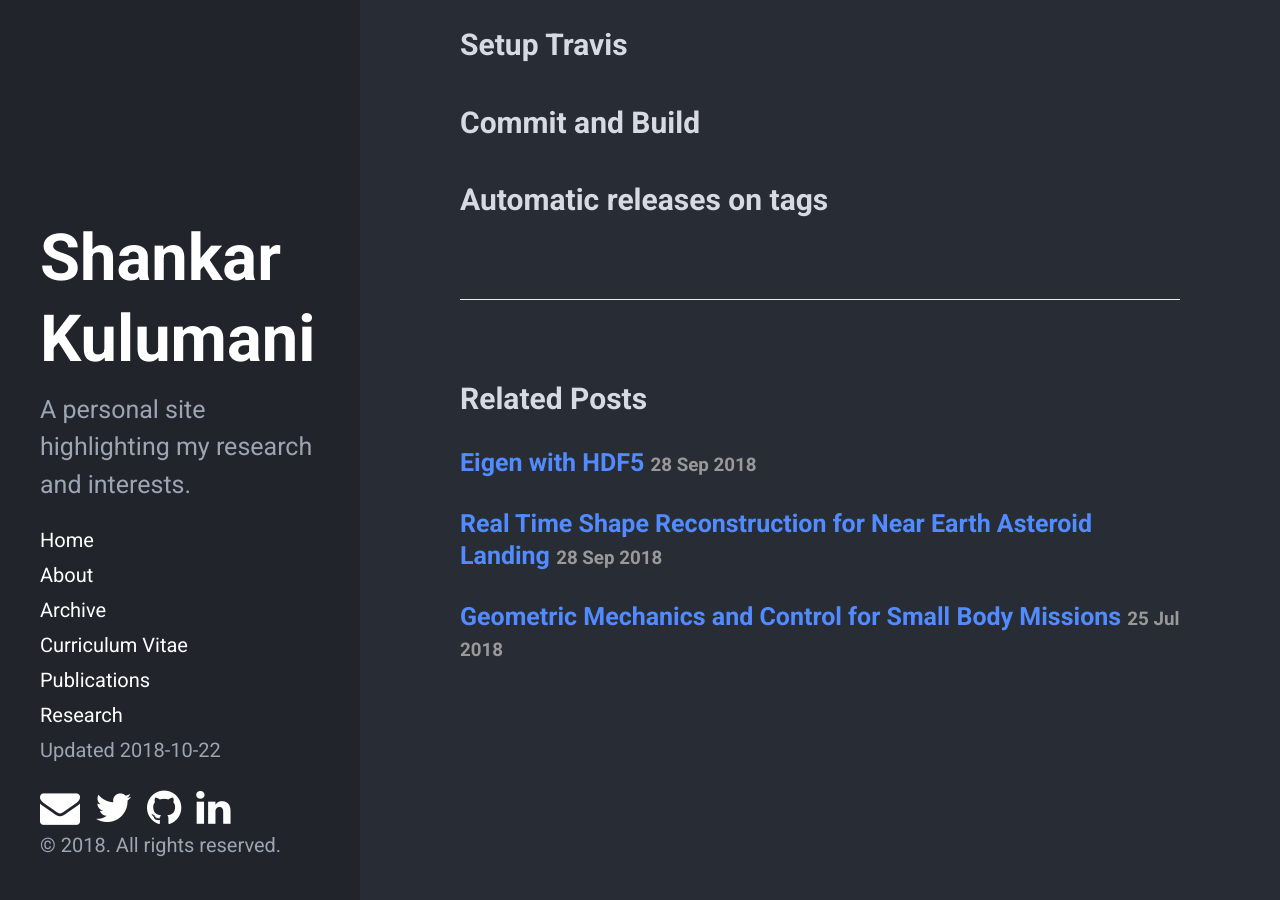
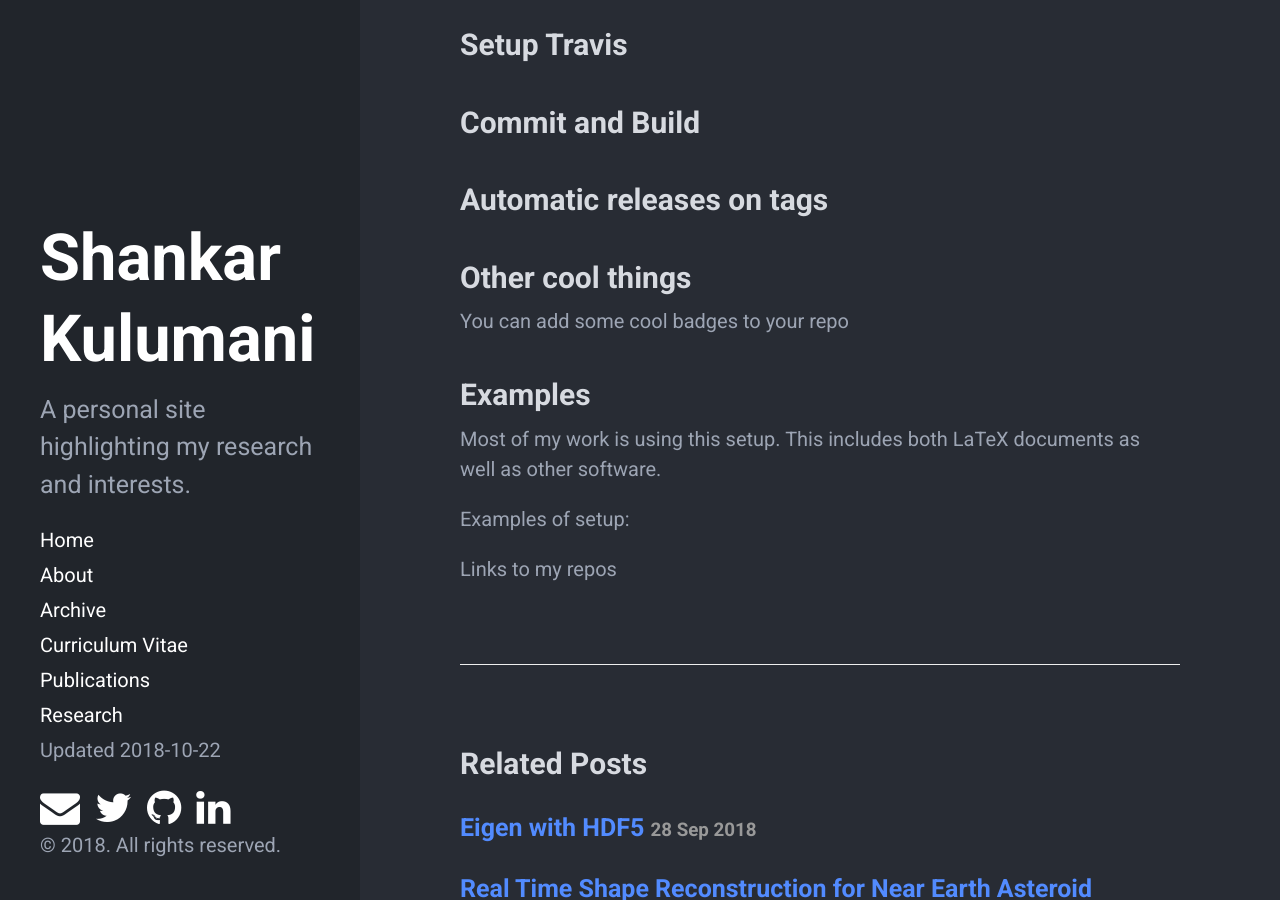
Before and after one commit to skulumani/skulumani.github.io, a Jekyll site: the page built from _posts/2018-10-26-travis-and-latex.md, in a window 1280 px wide and 900 px high, scrolled down 999 px. Built offline with Jekyll 4.4.1, drawn with Linux system fonts in a browser that asks for light colours; nearby versions of some CDN libraries.

Commit message:
Add more to travis post
Issue #34

```diff
--- a/_posts/2018-10-26-travis-and-latex.md
+++ b/_posts/2018-10-26-travis-and-latex.md
@@ -32,3 +32,16 @@ First, it's assumed that you already have your manuscript tracked by ``git``, if
 ## Commit and Build
 
 ## Automatic releases on tags
+
+## Other cool things
+
+You can add some cool badges to your repo
+
+## Examples
+
+Most of my work is using this setup.
+This includes both LaTeX documents as well as other software.
+
+Examples of setup:
+
+Links to my repos
```
